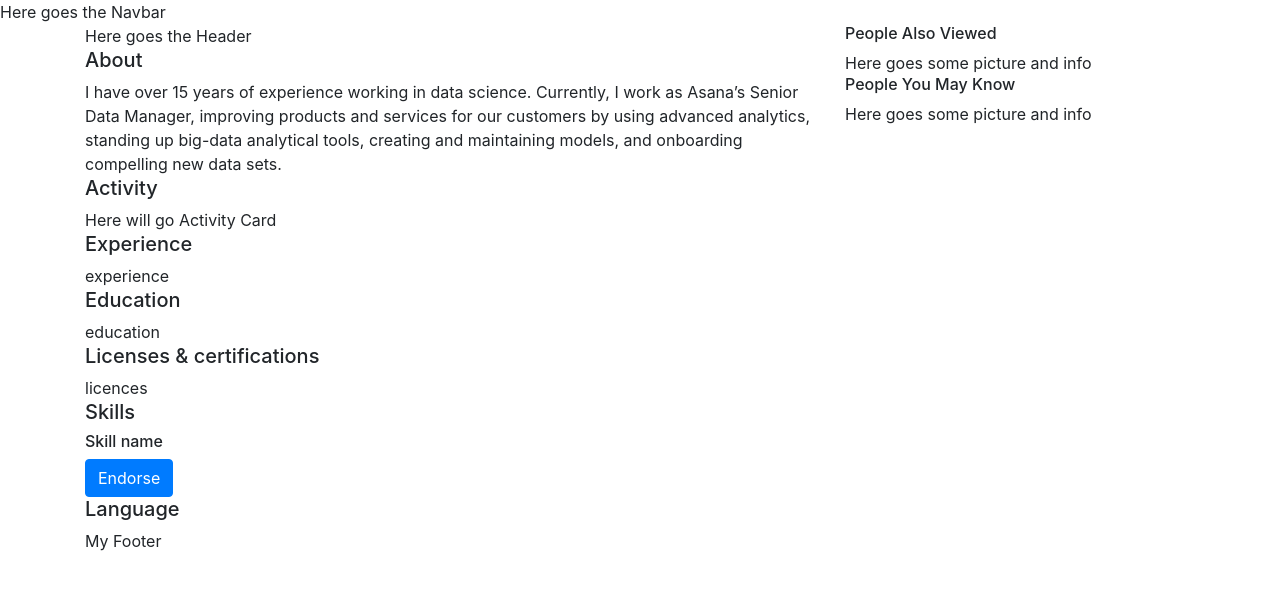
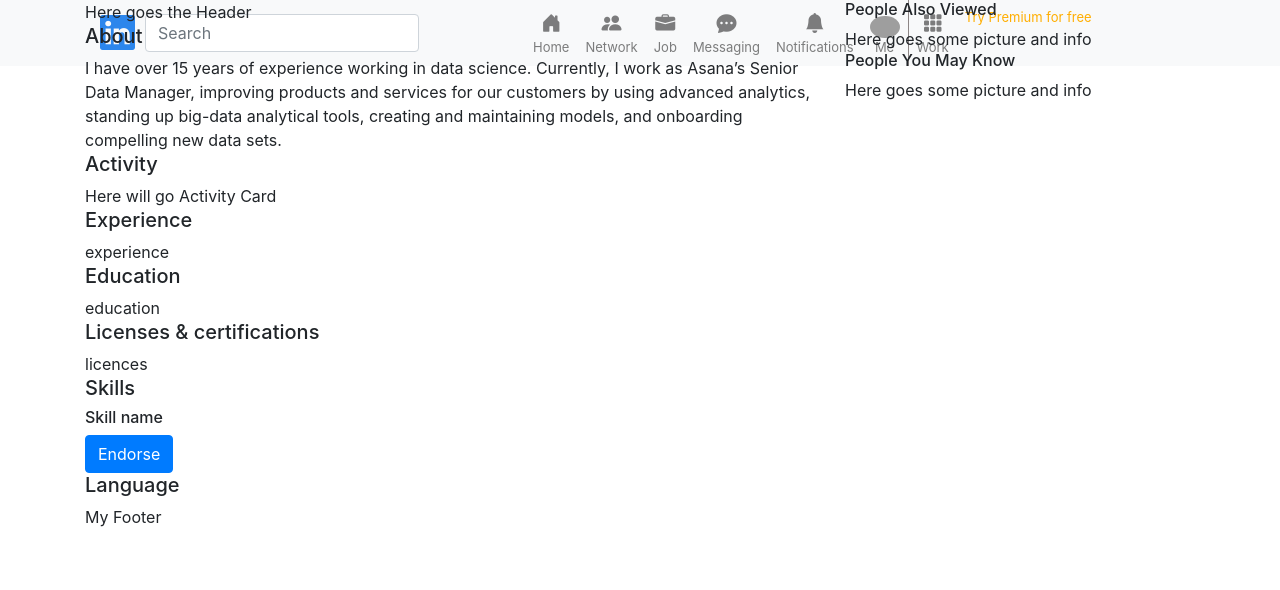
Before and after one commit to julita-wilczek/react-linkedin, a React (Create React App) app: page / in a window 1280 px wide. Shown: the top 590 px of the page. Built offline with nearby package versions, Linux system fonts and the light colour scheme; grey boxes are pictures that could not be loaded.

Commit message:
commit the navbar

```diff
--- a/public/index.html
+++ b/public/index.html
@@ -15,6 +15,8 @@
       user's mobile device or desktop. See https://developers.google.com/web/fundamentals/web-app-manifest/
     -->
     <link rel="manifest" href="%PUBLIC_URL%/manifest.json" />
+    <link rel="stylesheet" href="https://cdn.jsdelivr.net/npm/bootstrap-icons@1.8.1/font/bootstrap-icons.css">
+
     <!--
       Notice the use of %PUBLIC_URL% in the tags above.
       It will be replaced with the URL of the `public` folder during the build.
--- /dev/null
+++ b/src/components/MyNavbar.css
@@ -0,0 +1,37 @@
+#Navbar {
+  width: 100%;
+  position: fixed;
+  font-size: 13px;
+  padding-left: 100px;
+  padding-right: 0;
+}
+
+#linkedinIcon {
+  font-size: 35px;
+  color: rgb(44, 134, 236);
+  margin-right: 10px;
+}
+
+#userImage {
+  border-right: 1px solid rgb(141, 134, 134);
+}
+#searchBar {
+  margin-right: 50px;
+}
+
+#SearchBarNavbar {
+  height: 38px;
+}
+
+#UserImageNavbar {
+  width: 30px;
+}
+
+i {
+  font-size: 20px;
+}
+
+#tryPremium {
+  width: 150px;
+  color: rgb(255, 174, 0);
+}
--- a/src/components/MyNavbar.jsx
+++ b/src/components/MyNavbar.jsx
@@ -1,6 +1,86 @@
+import { Navbar, Nav, Form, FormControl, Image } from "react-bootstrap";
+import "./MyNavbar.css";
+
 const MyNavbar = () => {
     return (
-    <div>Here goes the Navbar</div>
+    <Navbar
+      id="Navbar"
+      className="d-flex justify-content-center py-0 "
+      bg="light"
+      expand="lg"
+    >
+      <i id="linkedinIcon" className="bi bi-linkedin"></i>
+      <Form inline id="searchBar">
+        <FormControl
+          type="text"
+          placeholder="Search"
+          className="mr-sm-2 "
+          id="SearchBarNavbar"
+        />
+      </Form>
+      <Navbar.Toggle aria-controls="basic-navbar-nav" />
+      <Navbar.Collapse id="basic-navbar-nav">
+        <Nav className=" ml-5">
+          <Nav.Link
+            className=" d-flex flex-column align-items-center justify-content-end"
+            href="#home"
+          >
+            <i className="bi bi-house-door-fill "></i>
+            Home
+          </Nav.Link>
+          <Nav.Link
+            className=" d-flex flex-column align-items-center justify-content-end"
+            href="#home"
+          >
+            <i className="bi bi-people-fill"></i>
+            Network
+          </Nav.Link>
+          <Nav.Link
+            className=" d-flex flex-column align-items-center justify-content-end"
+            href="#home"
+          >
+            <i className="bi bi-briefcase-fill"></i>
+            Job
+          </Nav.Link>
+          <Nav.Link
+            className="  d-flex flex-column align-items-center justify-content-end"
+            href="#home"
+          >
+            <i className="bi bi-chat-dots-fill"></i>
+            Messaging
+          </Nav.Link>
+          <Nav.Link
+            className=" d-flex flex-column align-items-center justify-content-end"
+            href="#home"
+          >
+            <i className="bi bi-bell-fill"></i>
+            Notifications
+          </Nav.Link>
+          <Nav.Link
+            className=" d-flex flex-column align-items-center justify-content-end"
+            href="#home"
+            id="userImage"
+          >
+            <Image
+              id="UserImageNavbar"
+              src="https://cdn-icons-png.flaticon.com/512/149/149071.png"
+              roundedCircle
+            />
+            Me
+          </Nav.Link>
+          <Nav.Link
+            className=" d-flex flex-column align-items-center justify-content-end"
+            href="#home"
+          >
+            <i className="bi bi-grid-3x3-gap-fill"></i>
+            Work
+          </Nav.Link>
+          <Nav.Link id="tryPremium" className=" d-flex  " href="#home">
+            Try Premium for free
+          </Nav.Link>
+        </Nav>
+      </Navbar.Collapse>
+    </Navbar>
     )
     }
 
```
